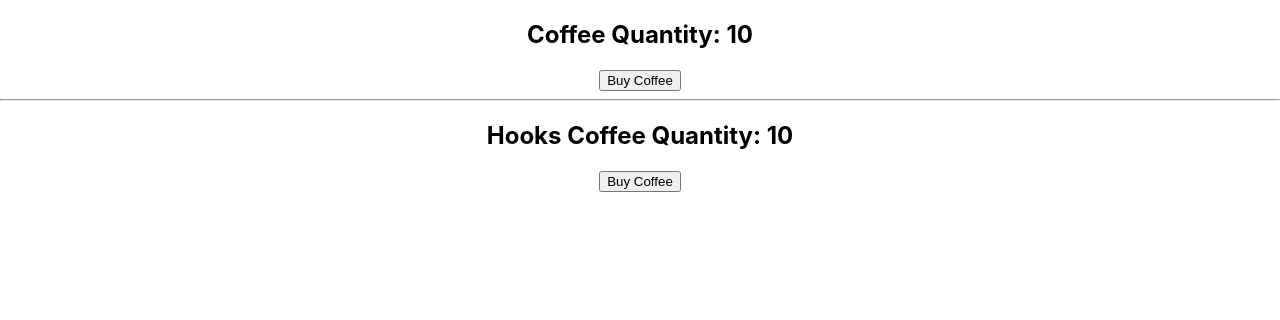
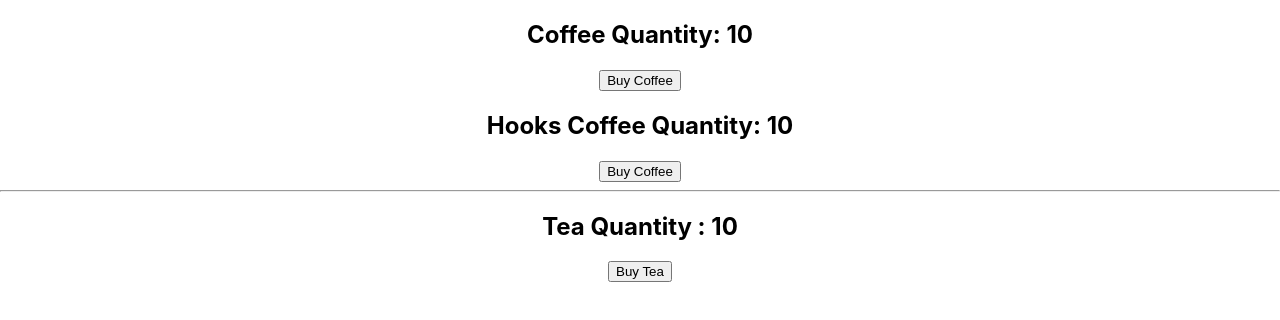
Before and after one commit to lalitlsg/React-Redux-Concepts, a React (Create React App) app: page / in a window 1280 px wide. Shown: the top 320 px of the page. Built offline with nearby package versions, Linux system fonts and the light colour scheme.

Commit message:
Impl TeaContainer and multiple reducers

```diff
--- a/src/App.js
+++ b/src/App.js
@@ -1,17 +1,19 @@
 import "./App.css";
 import { Provider } from "react-redux";
 
-import Coffee from "./Components/CoffeeContainer";
 import store from "./Redux/store";
 import HooksCoffeeContainer from "./Components/HooksCoffeeContainer";
+import TeaContainer from "./Components/TeaContainer";
+import CoffeeContainer from "./Components/CoffeeContainer";
 
 function App() {
   return (
     <Provider store={store}>
       <div className="App">
-        <Coffee />
+        <CoffeeContainer />
+        <HooksCoffeeContainer />
         <hr />
-        <HooksCoffeeContainer />
+        <TeaContainer />
       </div>
     </Provider>
   );
--- a/src/Components/CoffeeContainer.js
+++ b/src/Components/CoffeeContainer.js
@@ -13,7 +13,7 @@ function CoffeeContainer(props) {
 
 const mapStateToProps = state => {
   return {
-    coffeeQty: state.coffeeQty
+    coffeeQty: state.coffee.coffeeQty
   };
 };
 
--- a/src/Components/HooksCoffeeContainer.js
+++ b/src/Components/HooksCoffeeContainer.js
@@ -3,7 +3,7 @@ import { useSelector, useDispatch } from "react-redux";
 import { buyCoffee } from "../Redux";
 
 function HooksCoffeeContainer() {
-  const coffeeQty = useSelector(state => state.coffeeQty);
+  const coffeeQty = useSelector(state => state.coffee.coffeeQty);
   const dispatch = useDispatch();
   return (
     <div>
--- /dev/null
+++ b/src/Components/TeaContainer.js
@@ -0,0 +1,26 @@
+import React from "react";
+import { connect } from "react-redux";
+import { buyTea } from "../Redux";
+
+function TeaContainer(props) {
+  return (
+    <div>
+      <h2>Tea Quantity : {props.teaQty}</h2>
+      <button onClick={props.buyTea}>Buy Tea</button>
+    </div>
+  );
+}
+
+const mapStateToProps = state => {
+  return {
+    teaQty: state.tea.teaQty
+  };
+};
+
+const mapDispatchToProps = dispatch => {
+  return {
+    buyTea: () => dispatch(buyTea())
+  };
+};
+
+export default connect(mapStateToProps, mapDispatchToProps)(TeaContainer);
--- a/src/Redux/index.js
+++ b/src/Redux/index.js
@@ -1 +1,2 @@
+export { buyTea } from "./tea/teaAction";
 export { buyCoffee } from "./coffee/coffeeAction";
--- /dev/null
+++ b/src/Redux/rootReducer.js
@@ -0,0 +1,10 @@
+import { combineReducers } from "redux";
+import coffeeReducer from "./coffee/coffeeReducer";
+import teaReducer from "./tea/teaReducer";
+
+const rootReducer = combineReducers({
+  coffee: coffeeReducer,
+  tea: teaReducer
+});
+
+export default rootReducer;
--- a/src/Redux/store.js
+++ b/src/Redux/store.js
@@ -1,6 +1,6 @@
 import { createStore } from "redux";
-import coffeeReducer from "./coffee/coffeeReducer";
+import rootReducer from "./rootReducer";
 
-const store = createStore(coffeeReducer);
+const store = createStore(rootReducer);
 
 export default store;
--- /dev/null
+++ b/src/Redux/tea/teaAction.js
@@ -0,0 +1,7 @@
+import { BUY_TEA } from "./teaTypes";
+
+export const buyTea = () => {
+  return {
+    type: BUY_TEA
+  };
+};
--- /dev/null
+++ b/src/Redux/tea/teaReducer.js
@@ -0,0 +1,19 @@
+import { BUY_TEA } from "./teaTypes";
+
+const initialState = {
+  teaQty: 10
+};
+
+const teaReducer = (state = initialState, action) => {
+  switch (action.type) {
+    case BUY_TEA:
+      return {
+        ...state,
+        teaQty: state.teaQty - 1
+      };
+    default:
+      return state;
+  }
+};
+
+export default teaReducer;
--- /dev/null
+++ b/src/Redux/tea/teaTypes.js
@@ -0,0 +1 @@
+export const BUY_TEA = "BUY_TEA";
```
